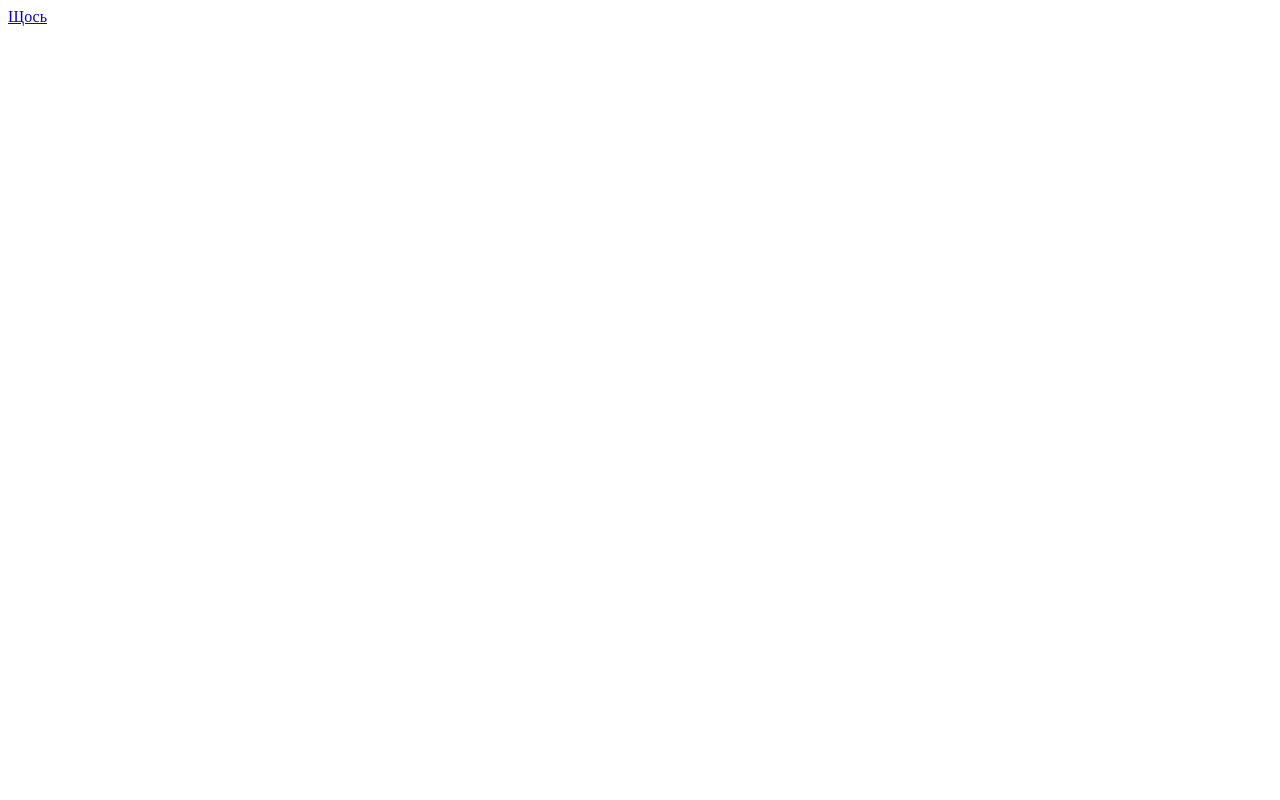
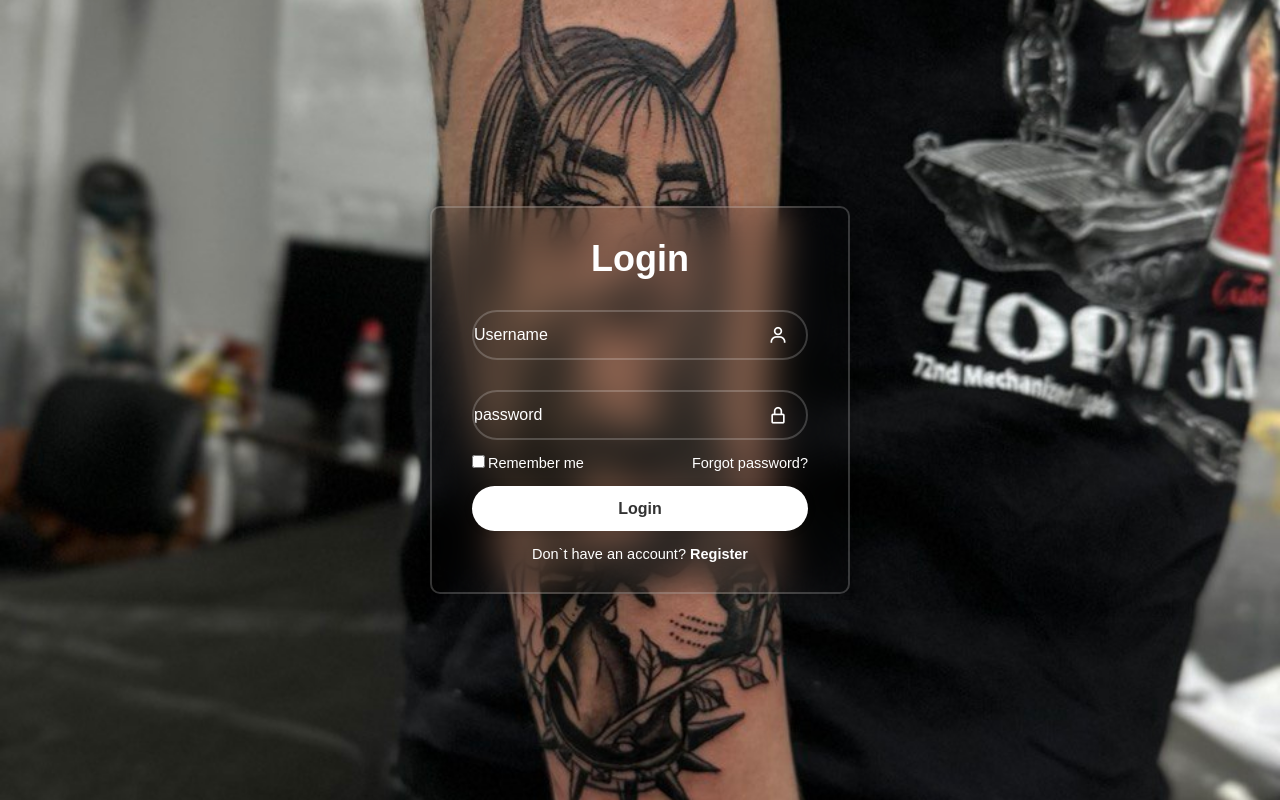
Before and after one commit to Matskul2024/testpage, a plain HTML site: page index.html in a window 1280 px wide. Drawn offline with nearby package versions, Linux system fonts and the light colour scheme; a web font is replaced by a local one.

Commit message:
Add files via upload

```diff
--- a/index.html
+++ b/index.html
@@ -1,6 +1,35 @@
 <!DOCTYPE html>
-<html>
-    <body>
-        <div><a href="#">Щось</a></div>
-    </body>
+<html lang="ru">
+<head>
+    <meta charset="UTF-8">
+    <meta name="viewport" content="width=>, initial-scale=1.0">
+    <title>Form Login and password</title>
+    <link rel="stylesheet" href="styles.css"/>
+    <link href='https://unpkg.com/boxicons@2.1.4/css/boxicons.min.css' rel='stylesheet'>
+</head>
+<body>
+    <div class="wrapper">
+        <form action="">
+            <h1>Login</h1>
+        <div class="input-box">
+            <input type="text" placeholder="Username" required>
+            <i class='bx bx-user'></i>
+        </div>
+        <div class="input-box">
+            <input type="password" placeholder="password" required>
+            <i class='bx bx-lock-alt' ></i>
+        </div>
+        <div class="remember">
+            <label for=""> <input type="checkbox">Remember me</label>
+            <a href="#">Forgot password?</a>
+        </div>
+
+        <button type="submit" class="btn">Login</button>
+
+        <div class="regiter-link">
+            <p>Don`t have an account? <a href="#">Register</a></p>
+        </div>
+        </form>
+    </div>
+</body>
 </html>
--- /dev/null
+++ b/styles.css
@@ -0,0 +1,104 @@
+@import url(https://fonts.google.com/specimen/Poppins?query=poppins);
+
+* {
+    margin: 0;
+    padding: 0;
+    box-sizing: border-box;
+    font-family: "Popins", sans-serif;
+}
+
+body{
+    display: flex;
+    justify-content: center;
+    align-items: center;
+    min-height: 100vh;
+    background: seagreen;
+    background:url(2024-09-09\ 09.37.58.jpg);
+    background-size: cover;
+    background-position: center;
+}
+.wrapper{
+    width: 420px;
+    background: transparent;
+    border: 2px solid rgb(255, 255, 255, .2);
+    backdrop-filter: blur(20px);
+    box-shadow: 0 0 10px rgb(0, 0, 0, .2);
+    color: #fff;
+    border-radius: 10px;
+    padding: 30px 40px;
+}
+.wrapper h1{
+    font-size: 36px;
+    text-align: center;
+}
+.wrapper .input-box{
+    width: 100%;
+    height: 50px;
+    margin: 30px 0;
+    position: relative;
+}
+.input-box input{
+    width: 100%;
+    height: 100%;
+    background: transparent;
+    border: none;
+    outline: none;
+    border: 2px solid rgb(255, 255, 255, .2);
+    border-radius: 40px;
+    font-size: 16px;
+    color: #fff;
+}
+.input-box input::placeholder{
+    color: #fff;
+}
+.input-box i{
+    position: absolute;
+    right: 20px;
+    top: 50%;
+    transform: translateY(-50%);
+    font-size: 20px;
+}
+.wrapper .remember{
+    display: flex;
+    justify-content: space-between;
+    font-size: 14.5px;
+    margin: -15px 0px 15px;
+}
+.remember label input{
+    accent-color: #fff;
+    margin-right: 3px;
+}
+.remember a{
+    color: #fff;
+    text-decoration: none;
+}
+.remember a:hover{
+    text-decoration: underline;
+}
+.wrapper .btn{
+    width: 100%;
+    height: 45px;
+    background: #fff;
+    border: none;
+    outline: none;
+    border-radius: 40px;
+    box-shadow: 0 0 10px rgb(0, 0, 0, .1);
+    cursor: pointer;
+    font-size: 16px;
+    color: #333;
+    font-weight: 600;
+}
+.wrapper .regiter-link {
+    font-size: 14.5px;
+    text-align: center;
+    margin-top: 15px;
+}
+.regiter-link p a{
+    color: #fff;
+    text-decoration: none;
+    font-weight: 600;
+}
+.regiter-link p a:hover{
+    text-decoration: underline;
+    color: greenyellow;
+}
```
Also changed, not shown: 2024-09-09 09.37.58.jpg (added).
